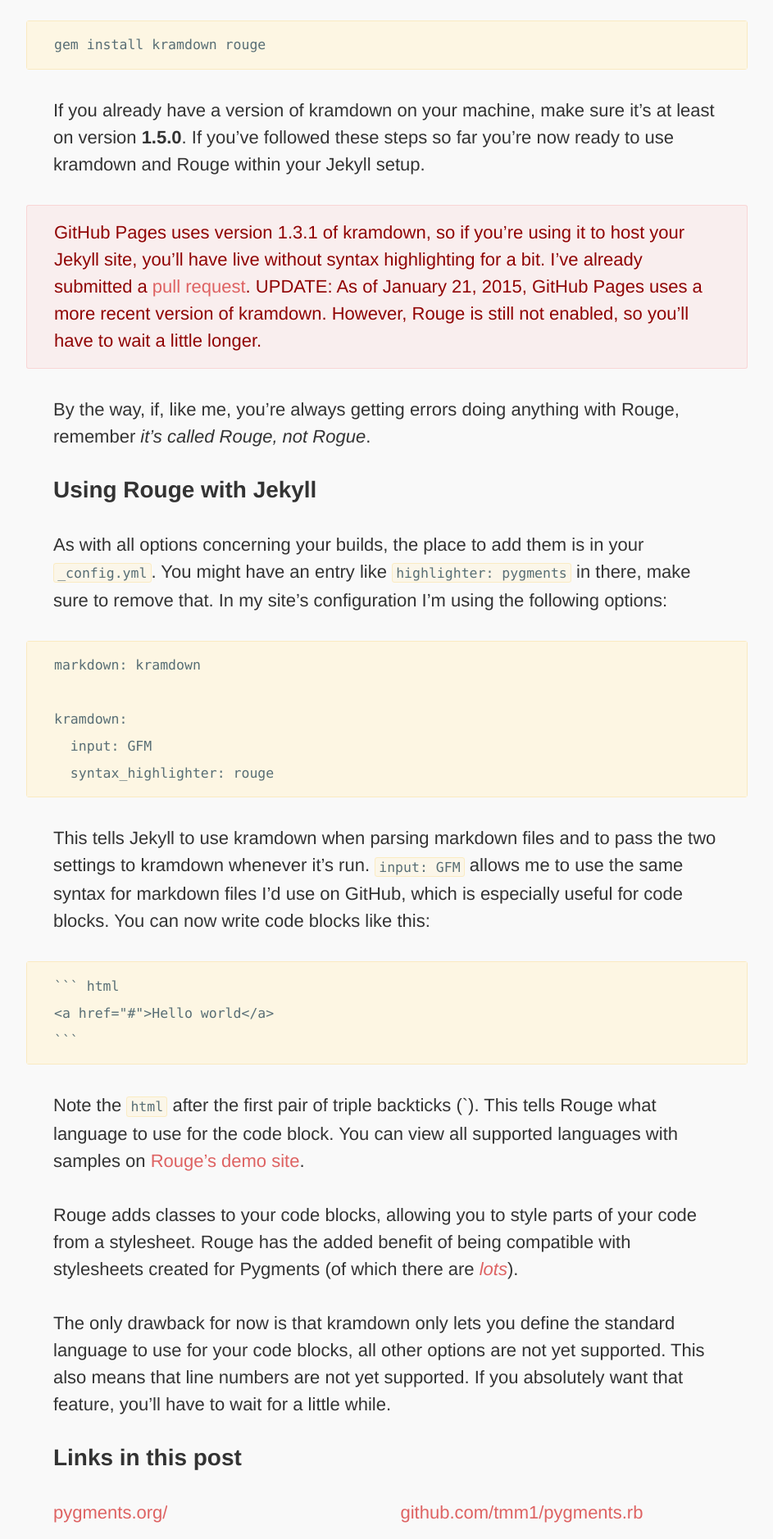
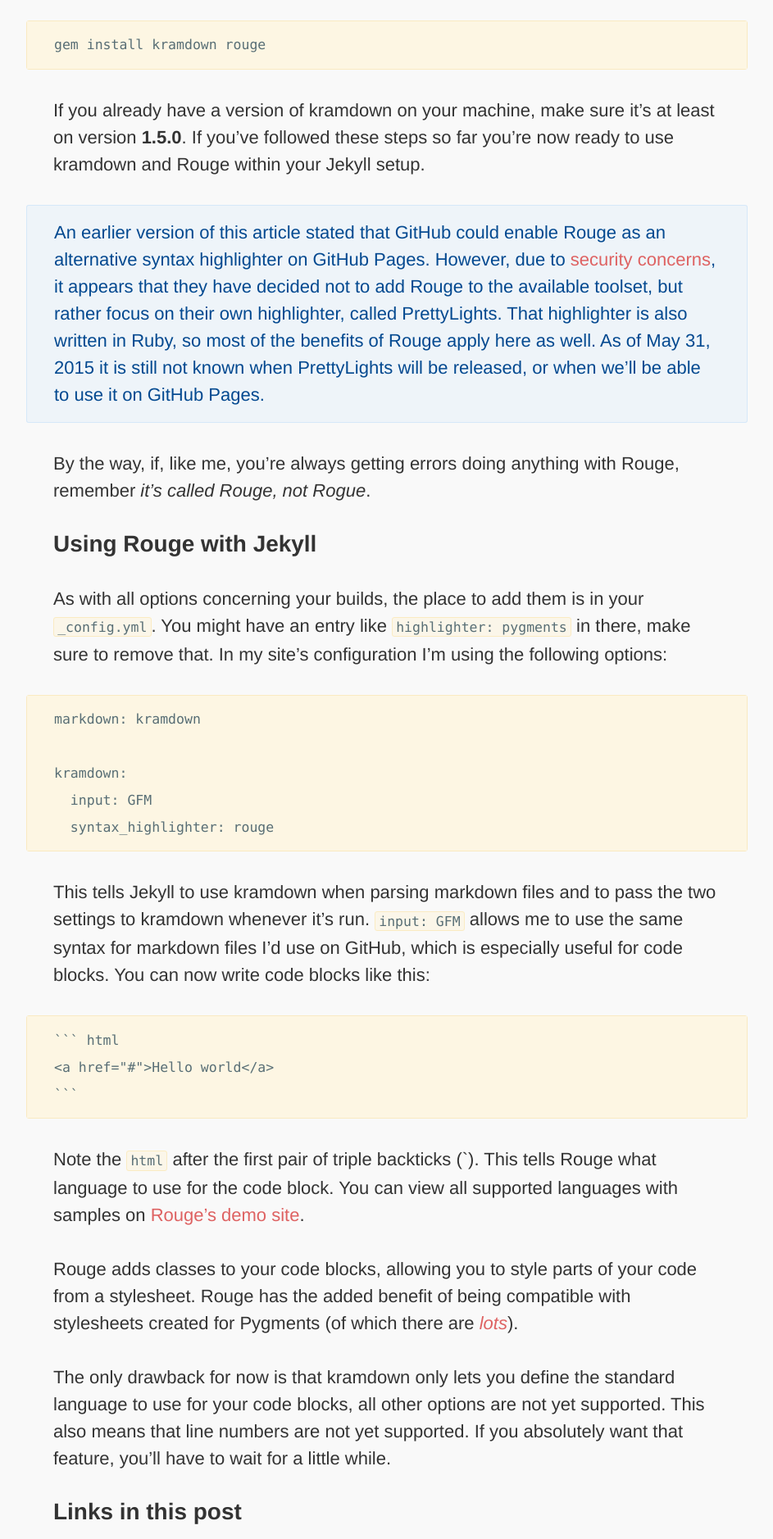
Before and after one commit to RadLikeWhoa/old.sacha.me, a Jekyll site: the page built from articles/_posts/2015-01-15-jekyll-rouge.md, in a window 1280 px wide. Shown: the part 1849-3727 px from the top of the page at 82% size, without its empty margins (168-1111 px from the left). Built offline with Jekyll 4.4.1, drawn with Linux system fonts in a browser that asks for light colours; some web fonts are replaced; some of the changed text lies outside the part shown.

Commit message:
Update Rouge article

```diff
--- a/_data/assets.json
+++ b/_data/assets.json
@@ -1 +1 @@
-{"style":"d69c06ef6db75320f7eb972e33ba9bb85a9adada","script":"69d8c4c70ce02dff34133e2659addae0cf60df4e"}
+{"style":"89d4577e86c386d3b2150331eeb401aea0bd66d8","script":"69d8c4c70ce02dff34133e2659addae0cf60df4e"}
--- a/_src/scss/_blocks.scss
+++ b/_src/scss/_blocks.scss
@@ -15,7 +15,6 @@
 }
 
 [data-block="info"] {
-  font-style: italic;
   color: darken($info, 30%);
   background-color: rgba($info, 0.05);
   border-color: rgba(darken($info, 10%), 0.1);
--- a/articles/_posts/2015-01-15-jekyll-rouge.md
+++ b/articles/_posts/2015-01-15-jekyll-rouge.md
@@ -29,8 +29,8 @@
 
 If you already have a version of kramdown on your machine, make sure it's at least on version **1.5.0**. If you've followed these steps so far you're now ready to use kramdown and Rouge within your Jekyll setup.
 
-GitHub Pages uses version 1.3.1 of kramdown, so if you're using it to host your Jekyll site, you'll have live without syntax highlighting for a bit. I've already submitted a [pull request](https://github.com/github/pages-gem/pull/113 "Pull request to bump kramdown version"). UPDATE: As of January 21, 2015, GitHub Pages uses a more recent version of kramdown. However, Rouge is still not enabled, so you'll have to wait a little longer.
-{: data-block="warning" }
+An earlier version of this article stated that GitHub could enable Rouge as an alternative syntax highlighter on GitHub Pages. However, due to [security concerns](https://github.com/github/pages-gem/pull/79#issuecomment-85997762 "Explanation on why GitHub isn't using Rouge for Pages"), it appears that they have decided not to add Rouge to the available toolset, but rather focus on their own highlighter, called PrettyLights. That highlighter is also written in Ruby, so most of the benefits of Rouge apply here as well. As of May 31, 2015 it is still not known when PrettyLights will be released, or when we'll be able to use it on GitHub Pages.
+{: data-block="info" }
 
 By the way, if, like me, you're always getting errors doing anything with Rouge, remember _it's called Rouge, not Rogue_.
 
```
Also changed, not shown: projects/_posts/2011-1-1-ssgs.md (+1 -1 lines), assets/css/style.css.
